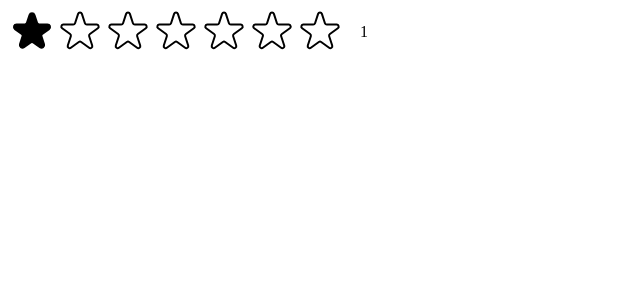
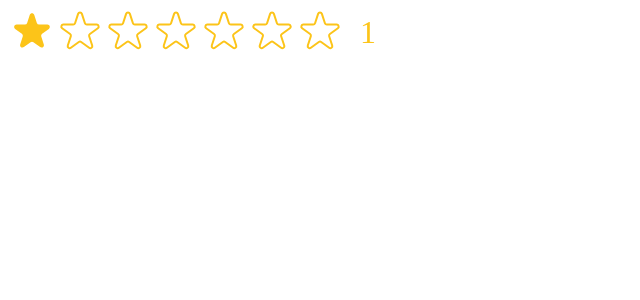
Before and after one commit to Azoroh/usepopcorn, a React (Vite) app: page / in a window 1280 px wide. Both pictures are taken after a click on the button 32 px from the left and 32 px from the top of the page. Shown: the top 300 px of the page, without its empty margins (0-640 px from the left). Built offline with nearby package versions, Linux system fonts and the light colour scheme.

Commit message:
defined API prop for star and size customization - provided default values

```diff
--- a/src/StarRating.jsx
+++ b/src/StarRating.jsx
@@ -10,21 +10,20 @@ const starContainerStyle = {
   display: "flex",
 };
 
-const textStyle = {
-  lineHeight: "1",
-  margin: 0,
-};
-
-const starStyle = {
-  width: "48px",
-  height: "48px",
-  display: "block",
-  cursor: "pointer",
-};
-
-export default function StarRating({ maxRange = 5 }) {
+export default function StarRating({
+  maxRange = 5,
+  color = "#fcc419",
+  size = 48,
+}) {
   const [rating, setRating] = useState(0);
   const [tempRating, setTempRating] = useState(0);
+
+  const textStyle = {
+    lineHeight: "1",
+    margin: 0,
+    color,
+    fontSize: `${size / 1.5}px`,
+  };
 
   return (
     <div style={containerStyle}>
@@ -36,6 +35,8 @@ export default function StarRating({ maxRange = 5 }) {
             onRate={() => setRating(i + 1)}
             onHoverIn={() => setTempRating(i + 1)}
             onHoverOut={() => setTempRating(0)}
+            color={color}
+            size={size}
           />
         ))}
       </div>
@@ -44,7 +45,22 @@ export default function StarRating({ maxRange = 5 }) {
   );
 }
 
-function Star({ onRate, full, onHoverIn, onHoverOut }) {
+function Star({
+  onRate,
+  full,
+  onHoverIn,
+  onHoverOut,
+  color = "#fcc419",
+  size = 48,
+}) {
+  const starStyle = {
+    width: `${size}px`,
+    height: `${size}px`,
+    display: "block",
+    cursor: "pointer",
+    color,
+  };
+
   return (
     <span
       role="button"
@@ -57,8 +73,8 @@ function Star({ onRate, full, onHoverIn, onHoverOut }) {
         <svg
           xmlns="http://www.w3.org/2000/svg"
           viewBox="0 0 20 20"
-          fill="#000"
-          stroke="#000"
+          fill={color}
+          stroke="none"
         >
           <path d="M9.049 2.927c.3-.921 1.603-.921 1.902 0l1.07 3.292a1 1 0 00.95.69h3.462c.969 0 1.371 1.24.588 1.81l-2.8 2.034a1 1 0 00-.364 1.118l1.07 3.292c.3.921-.755 1.688-1.54 1.118l-2.8-2.034a1 1 0 00-1.175 0l-2.8 2.034c-.784.57-1.838-.197-1.539-1.118l1.07-3.292a1 1 0 00-.364-1.118L2.98 8.72c-.783-.57-.38-1.81.588-1.81h3.461a1 1 0 00.951-.69l1.07-3.292z" />
         </svg>
@@ -67,7 +83,7 @@ function Star({ onRate, full, onHoverIn, onHoverOut }) {
           xmlns="http://www.w3.org/2000/svg"
           fill="none"
           viewBox="0 0 24 24"
-          stroke="#000"
+          stroke={color}
         >
           <path
             strokeLinecap="round"
```
